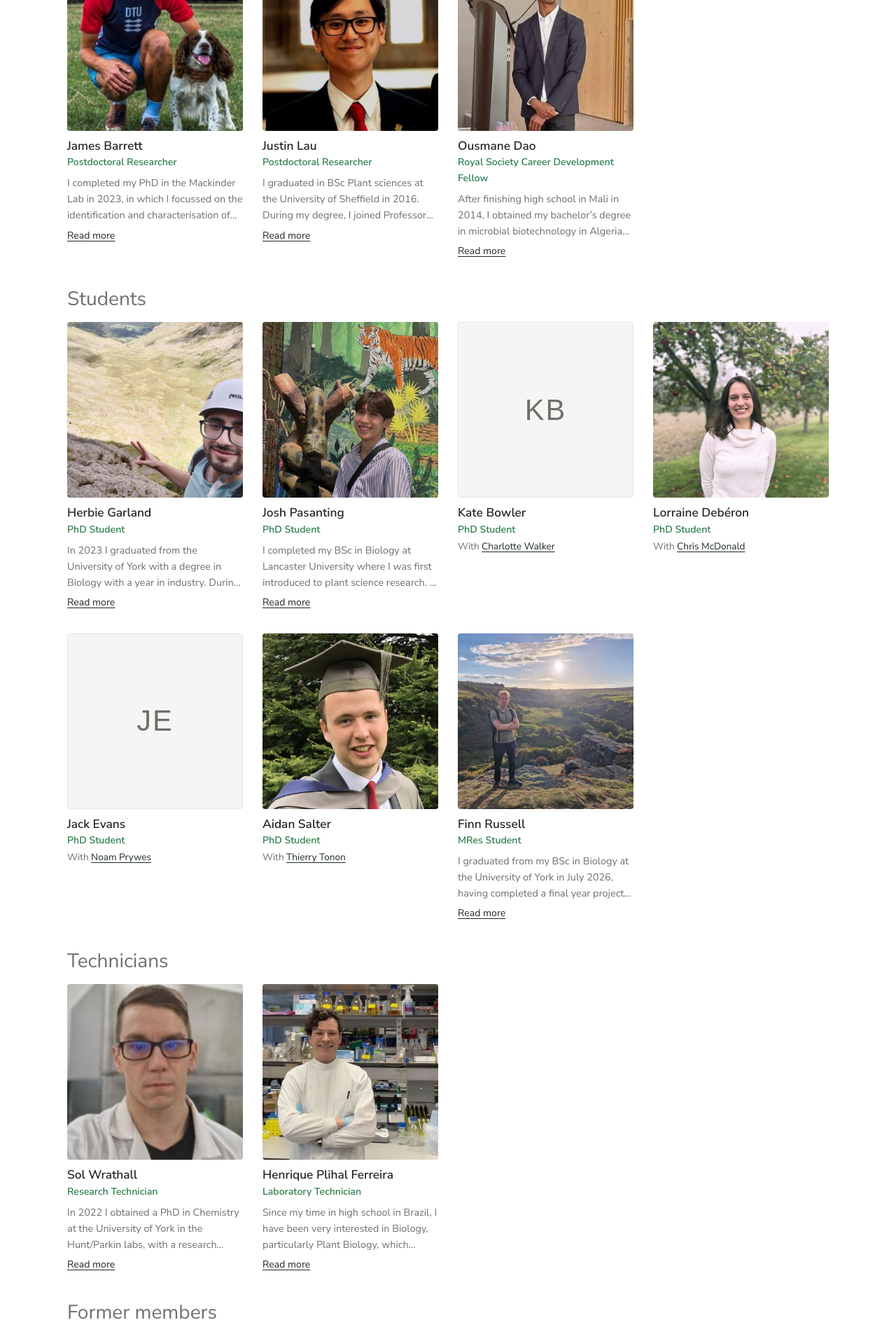
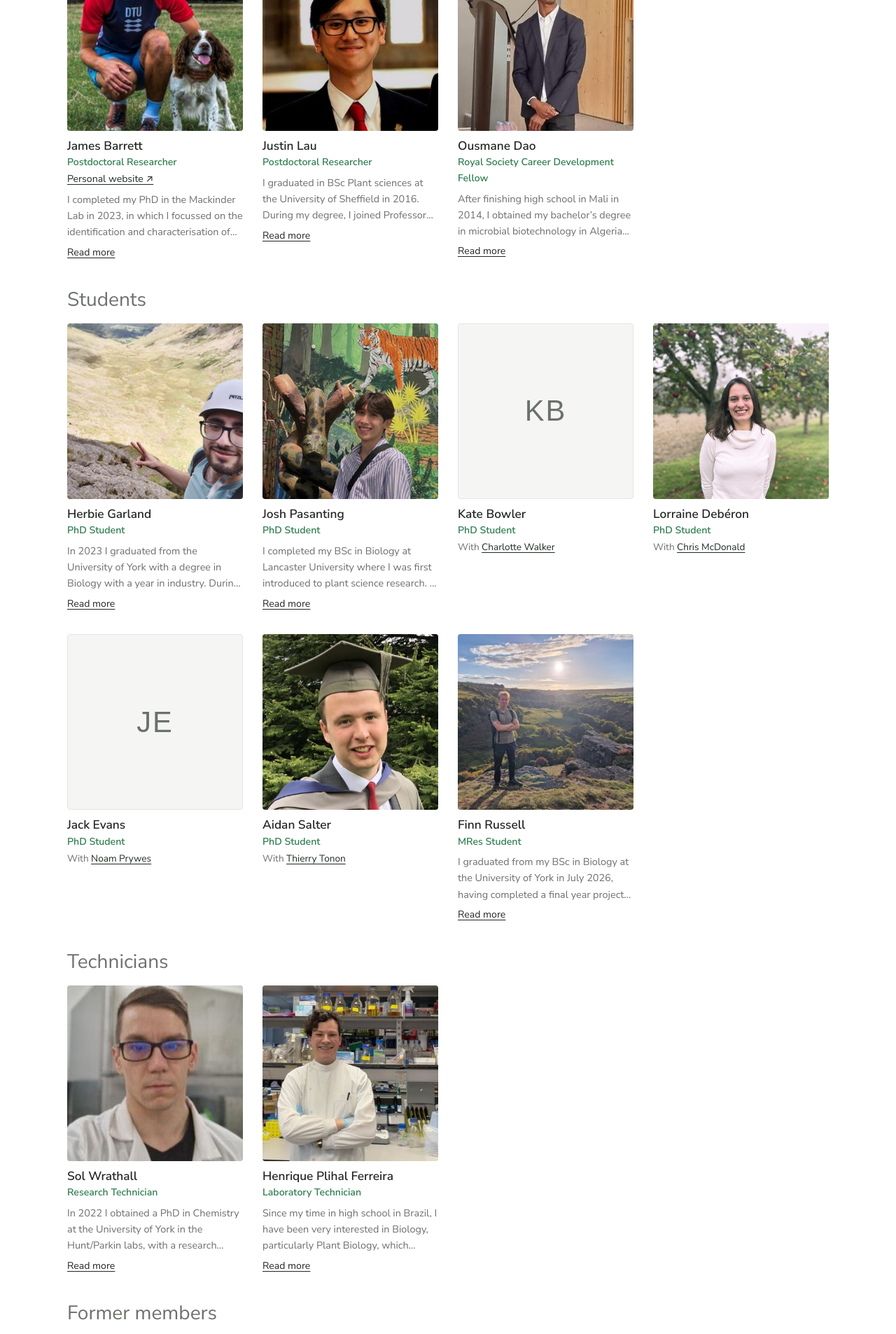
Before and after one commit to mackinderlab/mackinderlab.github.io, a Jekyll site: the page built from people.html, in a window 1280 px wide. Shown: the part 1393-3299 px from the top of the page at 70% size. Built offline with Jekyll 4.4.1, drawn with Linux system fonts in a browser that asks for light colours.

Commit message:
Show personal website link on people cards
Co-Authored-By: Claude Opus 5.5 (1M context) <noreply@anthropic.com>
Claude-Session: https://claude.ai/code/session_014AbhEuTHNLLCYFk9iixU6t

```diff
--- a/assets/css/style.css
+++ b/assets/css/style.css
@@ -149,6 +149,7 @@ th, td { text-align: left; padding: 0.5rem; border-bottom: 1px solid var(--borde
 .bio-dialog h3 { margin: 0; font-size: 1.4rem; }
 .initials { display: flex; align-items: center; justify-content: center; width: 100%; aspect-ratio: 1 / 1; border-radius: 4px; background: var(--surface); border: 1px solid var(--border); color: var(--muted); font-size: 2.6rem; font-weight: 300; letter-spacing: 0.05em; }
 .bio-dialog .initials { width: 200px; }
+.person .site-link { font-size: 0.88rem; margin: -0.3rem 0 0.4rem; }
 .cosup { font-size: 0.85rem; color: var(--muted); margin: -0.3rem 0 0.4rem; }
 .bio-dialog .cosup { margin: -0.2rem 0 0.6rem; font-size: 0.95rem; }
 .bio-dialog .email { margin: -0.2rem 0 0.8rem; font-size: 0.95rem; }
--- a/people.html
+++ b/people.html
@@ -25,6 +25,7 @@ groups:
       <h3>{{ person.name }}</h3>
       <p class="role">{{ person.role }}</p>
       {{ cosup }}
+      {% if person.website %}<p class="site-link"><a href="{{ person.website }}">Personal website ↗</a></p>{% endif %}
       {% if bio != "" %}<p class="teaser">{{ bio | truncatewords: 40 }}</p>{% endif %}
       {% if bio != "" %}<button class="more" onclick="document.getElementById('bio-{{ id }}').showModal()">Read more</button>{% elsif person.email or person.website %}<button class="more" onclick="document.getElementById('bio-{{ id }}').showModal()">Contact</button>{% endif %}
     </div>
```
